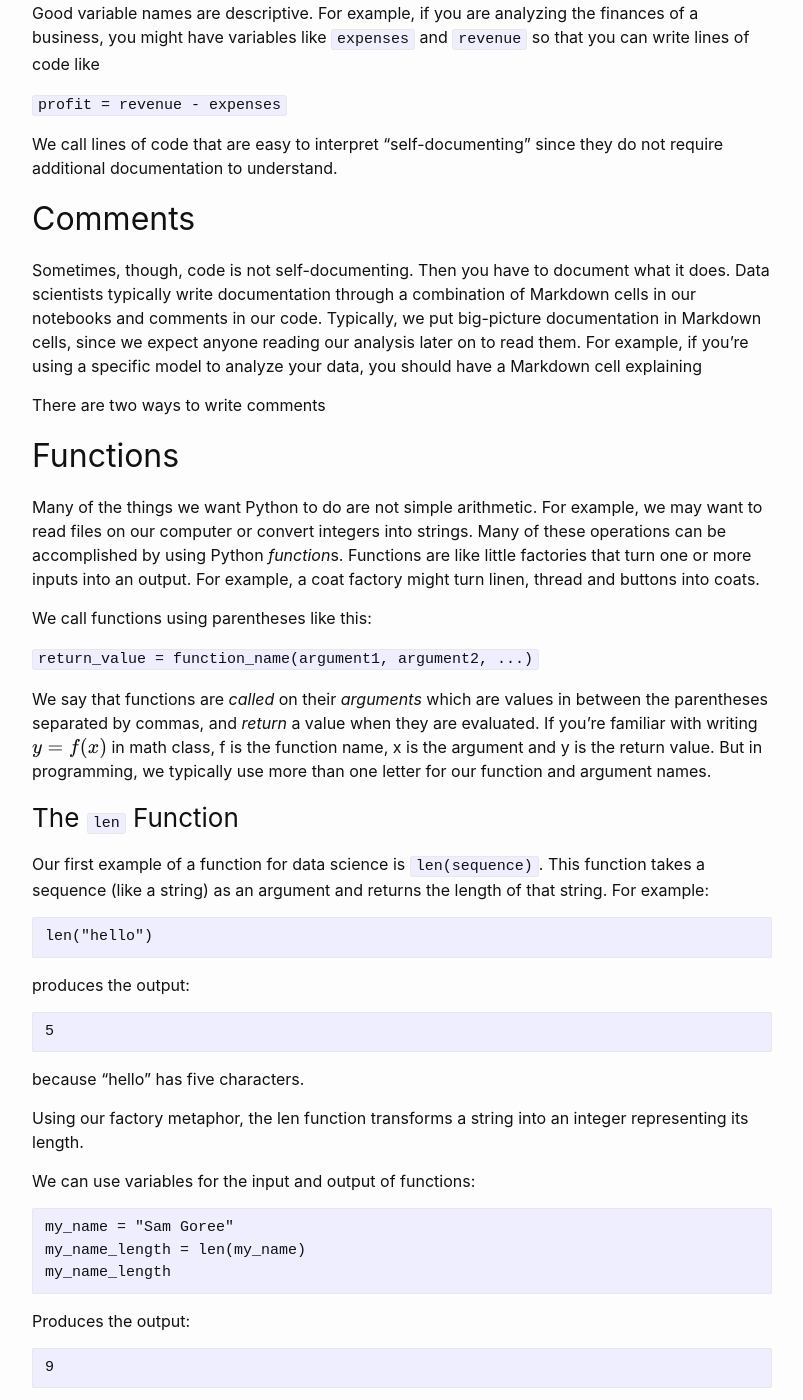
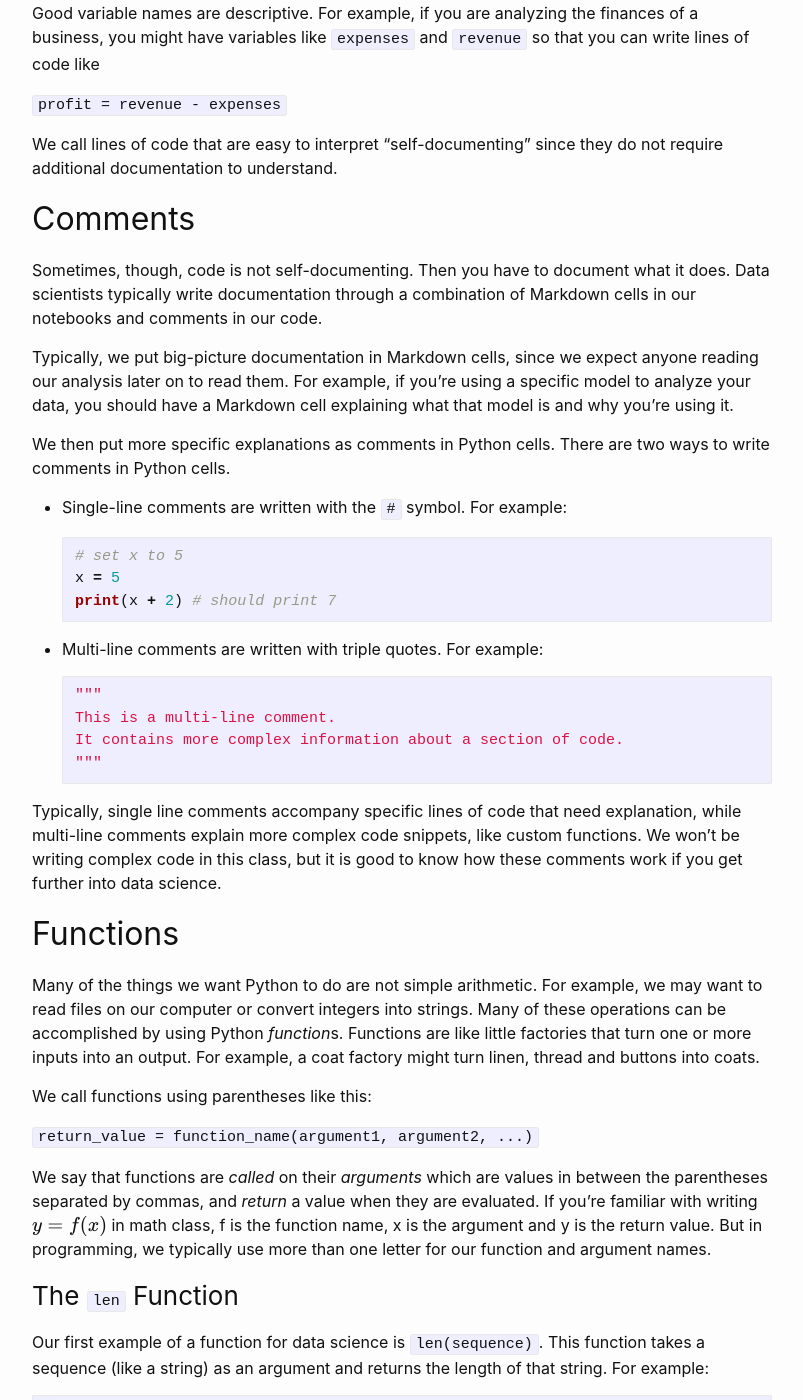
Before and after one commit to samgoree/data-science-notes, a Jekyll site: the page built from _chapters/python_basics.md, in a window 1280 px wide and 1400 px high, scrolled down 6039 px. Shown: the whole window, without its empty margins (238-1041 px from the left). Built offline with Jekyll 4.4.1, drawn with Linux system fonts in a browser that asks for light colours.

Commit message:
add notes on comments

````diff
--- a/_chapters/python_basics.md
+++ b/_chapters/python_basics.md
@@ -185,9 +185,30 @@ We call lines of code that are easy to interpret "self-documenting" since they d
 
 ## Comments
 
-Sometimes, though, code is not self-documenting. Then you have to document what it does. Data scientists typically write documentation through a combination of Markdown cells in our notebooks and comments in our code. Typically, we put big-picture documentation in Markdown cells, since we expect anyone reading our analysis later on to read them. For example, if you're using a specific model to analyze your data, you should have a Markdown cell explaining
+Sometimes, though, code is not self-documenting. Then you have to document what it does. Data scientists typically write documentation through a combination of Markdown cells in our notebooks and comments in our code.
 
-There are two ways to write comments
+Typically, we put big-picture documentation in Markdown cells, since we expect anyone reading our analysis later on to read them. For example, if you're using a specific model to analyze your data, you should have a Markdown cell explaining what that model is and why you're using it.
+
+We then put more specific explanations as comments in Python cells. There are two ways to write comments in Python cells.
+
+* Single-line comments are written with the `#` symbol. For example:
+
+  ```python
+  # set x to 5
+  x = 5
+  print(x + 2) # should print 7
+  ```
+
+* Multi-line comments are written with triple quotes. For example:
+
+  ```python
+  """
+  This is a multi-line comment.
+  It contains more complex information about a section of code.
+  """
+  ```
+
+Typically, single line comments accompany specific lines of code that need explanation, while multi-line comments explain more complex code snippets, like custom functions. We won't be writing complex code in this class, but it is good to know how these comments work if you get further into data science.
 
 ## Functions
 
````
